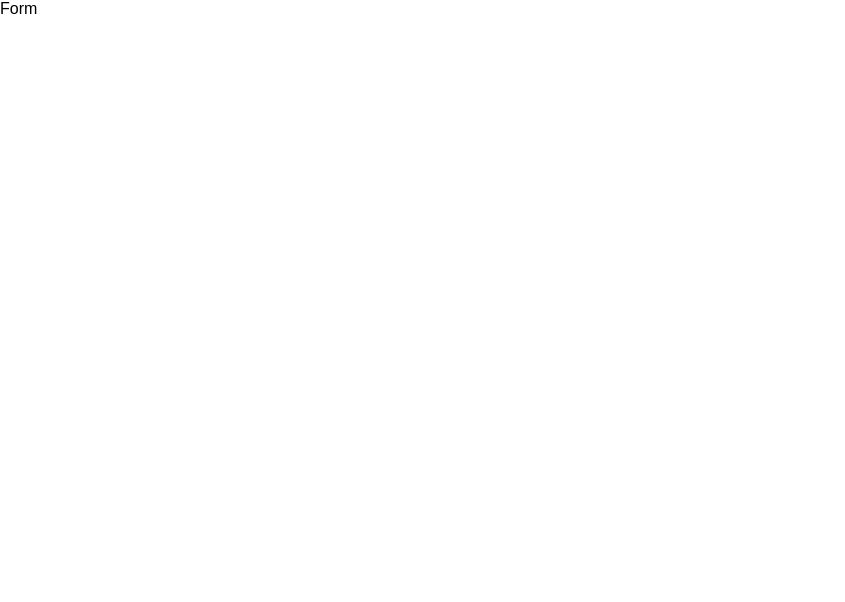
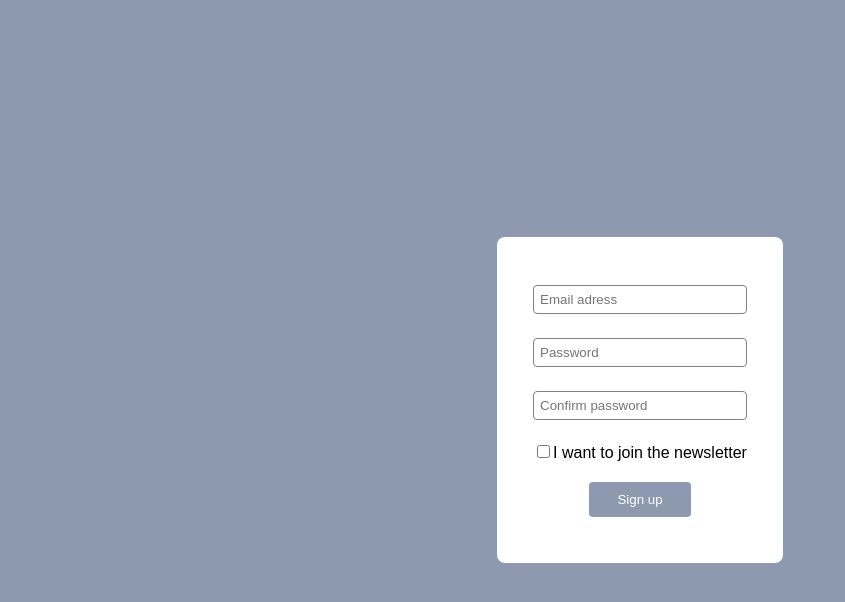
Before and after one commit to Celdama/sign-up-form-practice, a React (Create React App) app: page / in a window 1280 px wide. Shown: the top 602 px of the page, without its empty margins (0-845 px from the left). Built offline with nearby package versions, Linux system fonts and the light colour scheme.

Commit message:
src: styling form component

```diff
--- a/src/GlobalStyle.js
+++ b/src/GlobalStyle.js
@@ -3,7 +3,8 @@ import { createGlobalStyle } from 'styled-components';
 export const GlobalStyle = createGlobalStyle`
   :root {
     max-width: 1280px;
-
+    --mainColor: #8d99ae;
+    --white: #fff;
   }
 
   * {
@@ -15,4 +16,13 @@ export const GlobalStyle = createGlobalStyle`
     margin: 0;
     padding: 0;
   }
+
+  .App {
+    width: 100vw;
+    height: 100vh;
+    display: flex;
+    justify-content: center;
+    align-items: center;
+    background-color: var(--mainColor);
+  }
 `;
--- a/src/components/Form/Form.styles.js
+++ b/src/components/Form/Form.styles.js
@@ -1,5 +1,42 @@
 import styled from 'styled-components';
 
-export const Wrapper = styled.div``;
+export const Wrapper = styled.div`
+  background-color: var(--white);
+  border-radius: 8px;
+  padding: 36px;
+  display: flex;
+  justify-content: center;
+  align-items: center;
+`;
 
-export const Content = styled.div``;
+export const Content = styled.div`
+  .form {
+    display: flex;
+    flex-direction: column;
+    justify-content: space-around;
+    align-items: center;
+    height: 100%;
+
+    .form-input {
+      text-indent: 4px;
+      padding: 6px 2px;
+      border-radius: 4px;
+      border: 1px solid gray;
+      margin: 12px 0;
+      width: 100%;
+    }
+
+    .form-marketing {
+      margin: 10px 0;
+    }
+
+    button {
+      padding: 10px 28px;
+      background-color: var(--mainColor);
+      border: none;
+      border-radius: 4px;
+      color: var(--white);
+      margin: 10px 0;
+    }
+  }
+`;
--- a/src/components/Form/index.js
+++ b/src/components/Form/index.js
@@ -1,7 +1,42 @@
 import React from 'react';
+import { Wrapper, Content } from './Form.styles';
 
 const Form = () => {
-  return <div>Form</div>;
+  return (
+    <Wrapper>
+      <Content>
+        <form className='form' action='#'>
+          <input
+            className='form-input'
+            type='email'
+            placeholder='Email adress'
+            name=''
+            id=''
+          />
+          <input
+            className='form-input'
+            type='password'
+            placeholder='Password'
+            name=''
+            id=''
+          />
+          <input
+            className='form-input'
+            type='password'
+            placeholder='Confirm password'
+            name=''
+            id=''
+          />
+
+          <div className='form-marketing'>
+            <input type='checkbox' name='' id='' />
+            <label htmlFor=''>I want to join the newsletter</label>
+          </div>
+          <button>Sign up</button>
+        </form>
+      </Content>
+    </Wrapper>
+  );
 };
 
 export default Form;
```
